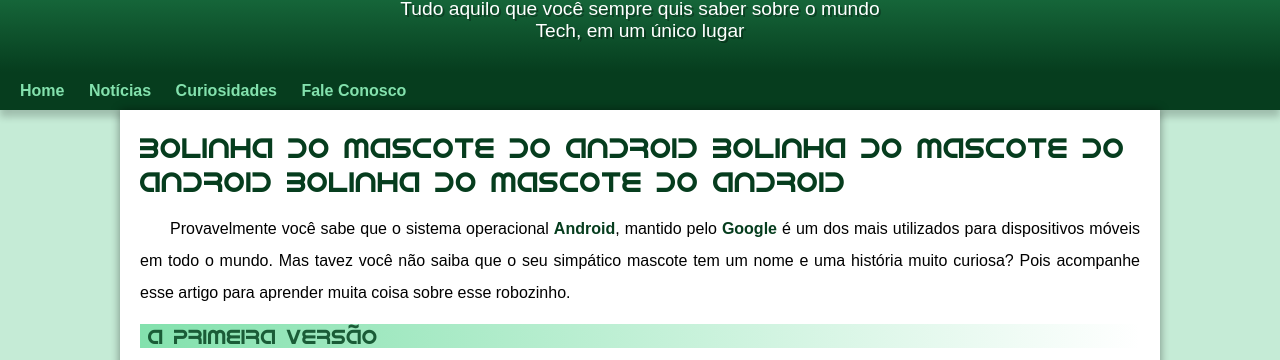
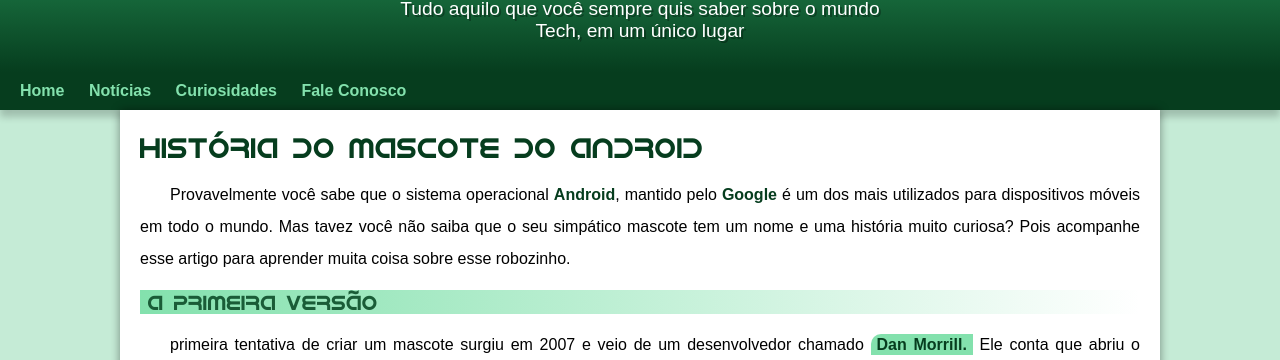
Before and after one commit to Yurirufos/projeto-android, a plain HTML site: page index.html in a window 1280 px wide. Shown: the part 119-479 px from the top of the page. Drawn offline with Linux system fonts and the light colour scheme.

Commit message:
Mudei o Titulo index

```diff
--- a/index.html
+++ b/index.html
@@ -29,10 +29,7 @@
 
     <main>
       <article>
-        <h1>
-          bolinha do Mascote do Android bolinha do Mascote do Android bolinha do
-          Mascote do Android
-        </h1>
+        <h1>História do Mascote do Android</h1>
 
         <p>
           Provavelmente você sabe que o sistema operacional
@@ -180,9 +177,7 @@
     <footer>
       <p>
         Site criado por
-        <a href="https://yurirufos.github.io/" target="_blank"
-          >Yuri.R.Faria</a
-        >
+        <a href="https://yurirufos.github.io/" target="_blank">Yuri.R.Faria</a>
         para o
         <a href="https://www.youtube.com/cursoemvideo" target="_blank"
           >CursoemVideo</a
```
